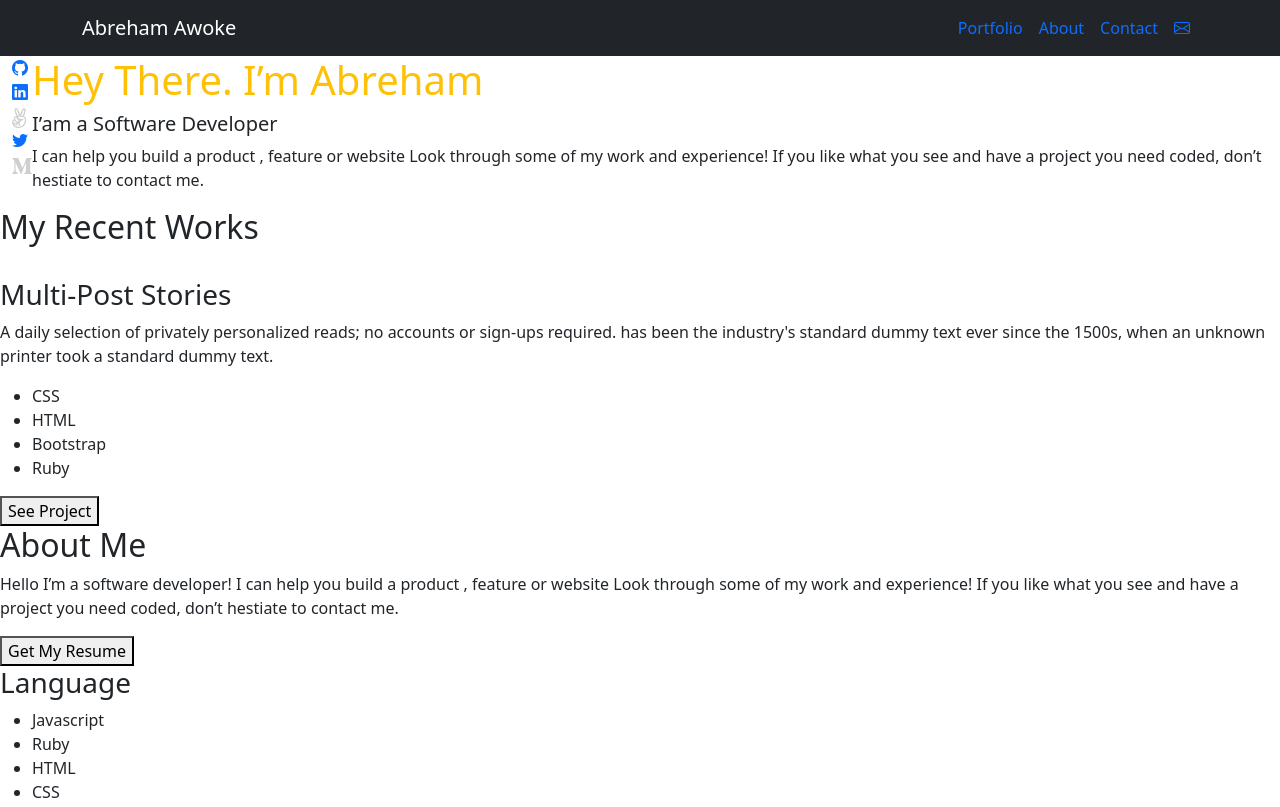
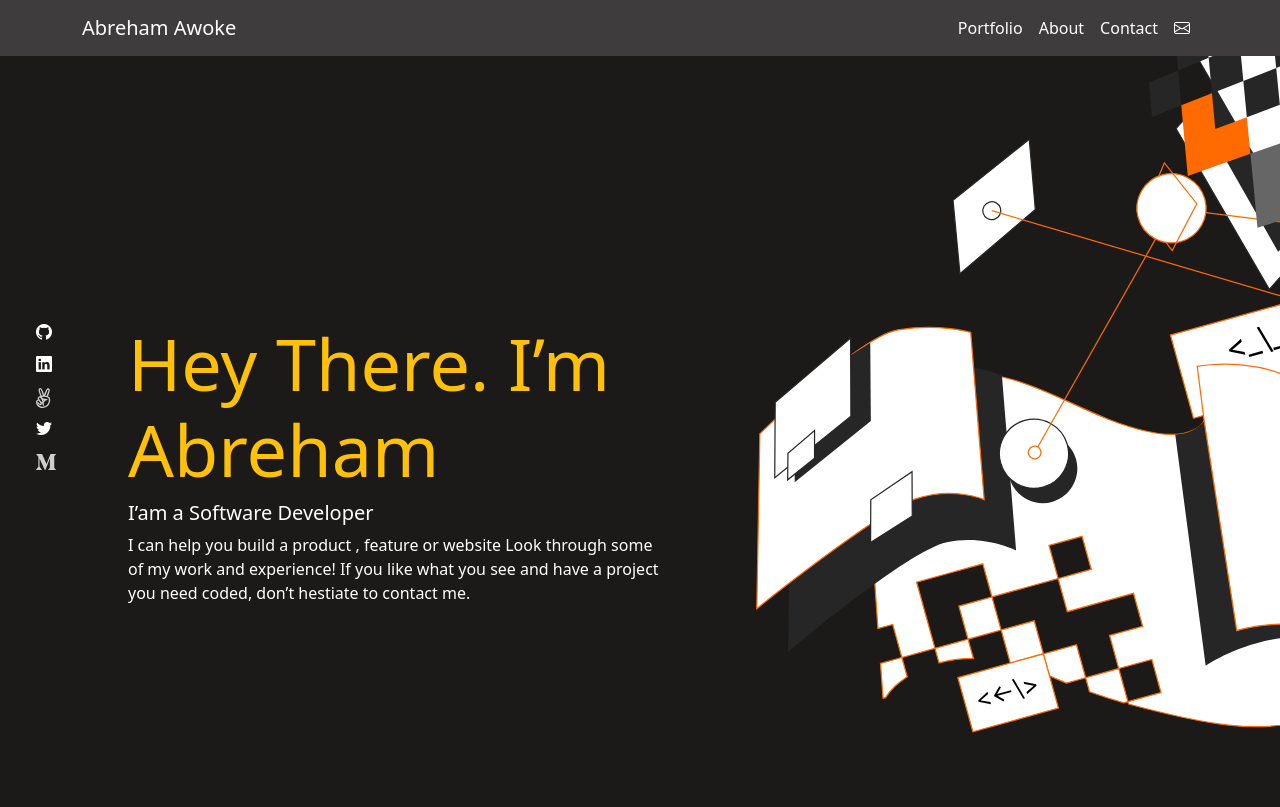
Before and after one commit to rskinnerc/bootstrap-portfolio, a website: page index.html in a window 1280 px wide. Shown: the top 807 px of the page. Drawn offline with nearby package versions, Linux system fonts and the light colour scheme.

Commit message:
Add styles to the headline
- Add custom background color to the navbar and headline sections

```diff
--- a/index.html
+++ b/index.html
@@ -8,6 +8,7 @@
   <link href="https://cdn.jsdelivr.net/npm/bootstrap@5.0.2/dist/css/bootstrap.min.css" rel="stylesheet"
     integrity="sha384-EVSTQN3/azprG1Anm3QDgpJLIm9Nao0Yz1ztcQTwFspd3yD65VohhpuuCOmLASjC" crossorigin="anonymous">
   <link rel="stylesheet" href="https://cdn.jsdelivr.net/npm/bootstrap-icons@1.8.1/font/bootstrap-icons.css">
+  <link rel="stylesheet" href="style.css">
   <script src="https://cdn.jsdelivr.net/npm/bootstrap@5.0.2/dist/js/bootstrap.bundle.min.js"
     integrity="sha384-MrcW6ZMFYlzcLA8Nl+NtUVF0sA7MsXsP1UyJoMp4YLEuNSfAP+JcXn/tWtIaxVXM"
     crossorigin="anonymous"></script>
@@ -15,32 +16,33 @@
 </head>
 
 <body>
-  <nav class="navbar navbar-expand-lg bg-dark ">
+  <nav class="navbar navbar-expand-lg custom__navbar">
     <div class="container">
       <a href="/" class="navbar-brand text-white">Abreham Awoke</a>
       <ul class="navbar-nav">
-        <li class="nav-item"><a href="#" class="nav-link">Portfolio</a></li>
-        <li class="nav-item"><a href="#" class="nav-link">About</a></li>
-        <li class="nav-item"><a href="#" class="nav-link">Contact</a></li>
-        <li class="nav-item"><a href="#" class="nav-link"><i class="bi bi-envelope"></i></a>
+        <li class="nav-item"><a href="#" class="nav-link text-white">Portfolio</a></li>
+        <li class="nav-item"><a href="#" class="nav-link text-white">About</a></li>
+        <li class="nav-item"><a href="#" class="nav-link text-white">Contact</a></li>
+        <li class="nav-item"><a href="#" class="nav-link text-white"><i class="bi bi-envelope"></i></a>
         </li>
       </ul>
     </div>
 
   </nav>
   <!-- Headline  -->
-  <section class="container-fluid d-flex">
-    <ul class="list-unstyled">
-      <li><a href=""><i class="bi bi-github"></i></a></li>
-      <li><a href=""><i class="bi bi-linkedin"></i></a></li>
-      <li><a href=""><img src="angel list.svg" alt="angellist icon"></a></li>
-      <li><a href=""><i class="bi bi-twitter"></i></a></li>
-      <li><a href=""><img src="medium (1).svg" alt="medium icon"></a></li>
+  <section class="container-fluid d-flex custom__headline">
+    <ul class="list-unstyled px-4">
+      <li class="pb-2"><a href="" class="text-white"><i class="bi bi-github"></i></a></li>
+      <li class="pb-2"><a href="" class="text-white"><i class="bi bi-linkedin"></i></a></li>
+      <li class="pb-2"><a href="" class="text-white"><img src="angel list.svg" alt="angellist icon"></a></li>
+      <li class="pb-2"><a href="" class="text-white"><i class="bi bi-twitter"></i></a></li>
+      <li class="pb-2"><a href="" class="text-white"><img src="medium (1).svg" alt="medium icon"></a></li>
     </ul>
-    <div class="">
-      <h1 class="text-warning">Hey There. I’m Abreham</h1>
-      <h2 class="h5">I’am a Software Developer</h2>
-      <p>I can help you build a product , feature or website Look through some of my work and experience! If you like what
+    <div class=" px-5 w-50">
+      <h1 class="text-warning display-2">Hey There. I’m Abreham</h1>
+      <h2 class="h5 text-white">I’am a Software Developer</h2>
+      <p class="text-white">I can help you build a product , feature or website Look through some of my work and
+        experience! If you like what
         you see and have a project you need coded,
         don’t hestiate to contact me.</p>
     </div>
--- /dev/null
+++ b/style.css
@@ -0,0 +1,12 @@
+.custom__navbar {
+  background-color: #3e3c3c;
+}
+
+.custom__headline {
+  height: 798px;
+  padding-top: 264px;
+  background-image: url(./illustration-header.svg);
+  background-position: right bottom;
+  background-repeat: no-repeat;
+  background-color: #1c1a19;
+}
```
Also changed, not shown: illustration-header.svg (added).
